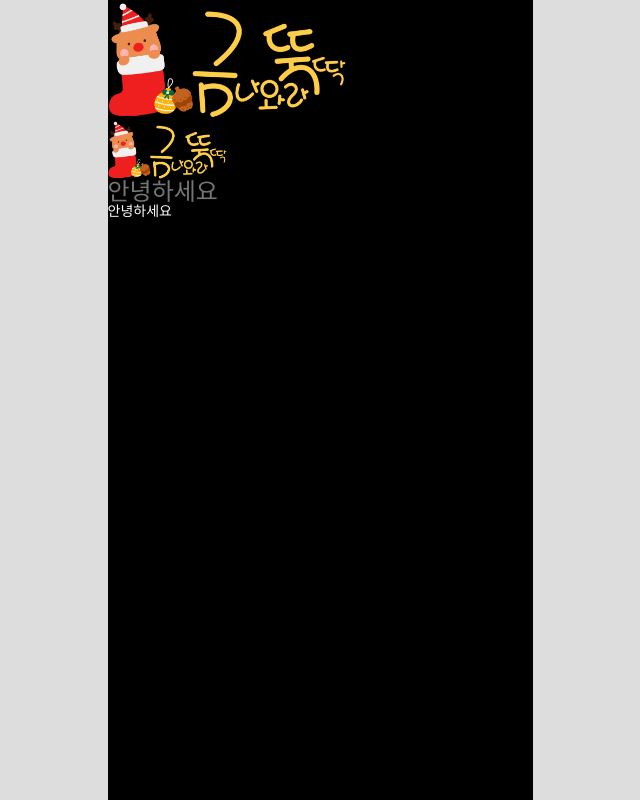
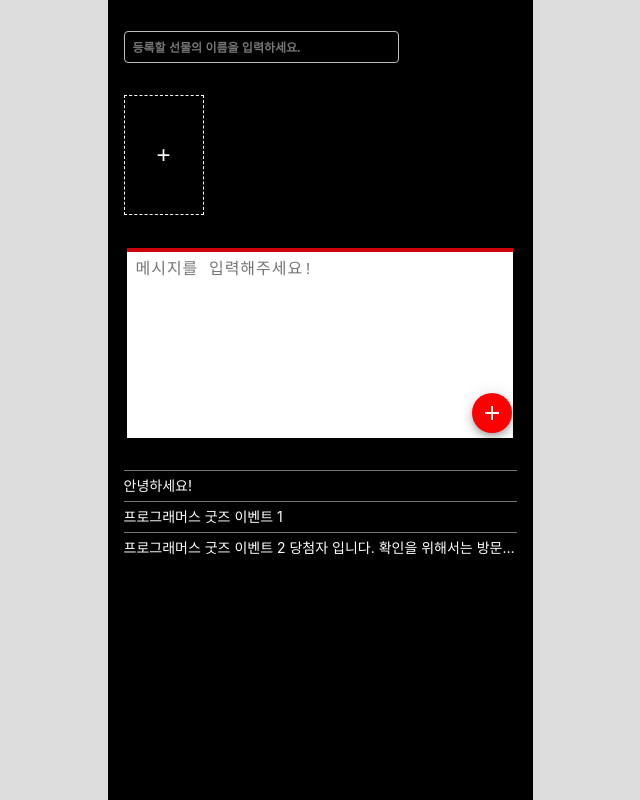
Before and after one commit to prgrms-web-devcourse/Team_DOKEV_GOLDDDUCK_FE, a Next.js app: page /testPagePartro in a window 1280 px wide. Shown: the whole page, without its empty margins (320-960 px from the left). Built offline with nearby package versions, Linux system fonts and the light colour scheme.

Commit message:
feat : PresentModal 컴포넌트 구현

```diff
--- a/pages/testPagePartro.tsx
+++ b/pages/testPagePartro.tsx
@@ -1,19 +1,135 @@
-import Logo from '@components/Logo'
+import React, { useState } from 'react'
+import styled from '@emotion/styled'
+import { InputText } from '@components/Input'
+import Upload from '@components/Upload'
+import Textarea from '@components/Textarea'
+import MUIButton from '@components/MUIButton'
+import Icon from '@components/Icon'
+import Fab from '@mui/material/Fab'
+import AddIcon from '@mui/icons-material/Add'
 import Text from '@components/Text'
 
+interface Props {
+  id: number
+  text: string
+}
+
+const messageDate: Props[] = [
+  {
+    id: 1,
+    text: '안녕하세요!',
+  },
+  {
+    id: 2,
+    text: '프로그래머스 굿즈 이벤트 1',
+  },
+  {
+    id: 3,
+    text: '프로그래머스 굿즈 이벤트 2 당첨자 입니다. 확인을 위해서는 방문해주세요',
+  },
+]
+
 const testPagePartro = () => {
+  const [presentTitle, setPresentTitle] = useState('')
+  const [presentMessageList, setPresentMessageList] =
+    useState<Props[]>(messageDate)
+  const [presentMessage, setPresentMessage] = useState('')
+  const [presentImage, setPresentImage] = useState<File[]>()
+
+  const handleInput = (
+    e: React.ChangeEvent<HTMLInputElement | HTMLTextAreaElement>,
+  ) => {
+    e.target.name === 'presentTitle'
+      ? setPresentTitle(e.target.value)
+      : setPresentMessage(e.target.value)
+  }
+
+  const onCilckMessage = () => {
+    setPresentMessageList([
+      ...presentMessageList,
+      { id: 4, text: presentMessage },
+    ])
+    setPresentMessage('')
+  }
+
+  const hadleImageUpload = (fileList: File[]) => {
+    console.log(fileList)
+    setPresentImage(fileList)
+  }
+
   return (
     <>
-      <Logo size="large"></Logo>
-      <Logo size="small"></Logo>
-      <Text size={'LARGE'} color={'TEXT_GRAY_DARK'}>
-        안녕하세요
-      </Text>
-      <Text size={'SMALL'} color={'WHITE'}>
-        안녕하세요
-      </Text>
+      <PresentModalContainer>
+        <Div>
+          <InputText
+            id="presentTitle"
+            name="presentTitle"
+            value={presentTitle}
+            onChange={handleInput}
+            placeholder="등록할 선물의 이름을 입력하세요."
+          />
+        </Div>
+        <Div style={{ overflowX: 'hidden' }}>
+          <Upload
+            id="setPresentImage"
+            name="setPresentImage"
+            onClick={hadleImageUpload}></Upload>
+        </Div>
+        <Div style={{ position: 'relative' }}>
+          <Textarea
+            id="presentMessage"
+            name="presentMessage"
+            value={presentMessage}
+            onChange={handleInput}
+            // style={{ position: 'relative' }}
+          />
+          <PlusButton aria-label="add" onClick={onCilckMessage}>
+            <AddIcon />
+          </PlusButton>
+        </Div>
+        <Div>
+          {presentMessageList.map(({ text }) => (
+            <Text
+              size="SMALL"
+              style={{
+                borderTop: '1px solid #757575',
+                paddingBottom: '8px',
+                paddingTop: '8px',
+                overflow: 'hidden',
+                textOverflow: 'ellipsis',
+                whiteSpace: 'nowrap',
+              }}>
+              {text}
+            </Text>
+          ))}
+        </Div>
+      </PresentModalContainer>
     </>
   )
 }
 
+const PresentModalContainer = styled.div`
+  /* margin-top: 10%; */
+  height: 100%;
+  width: calc(100% - 32px);
+  display: flex;
+  flex-direction: column;
+  margin: 0 auto;
+  /* background-color: red; */
+`
+const Div = styled.div`
+  margin-top: 8%;
+`
+
+const PlusButton = styled(Fab)(() => ({
+  position: 'absolute',
+  bottom: '5px',
+  right: '5px',
+  height: '40px',
+  width: '40px',
+  color: 'white',
+  backgroundColor: 'red',
+  '&:hover': { backgroundColor: 'red', filter: 'brightness(0.9)' },
+}))
+
 export default testPagePartro
```
